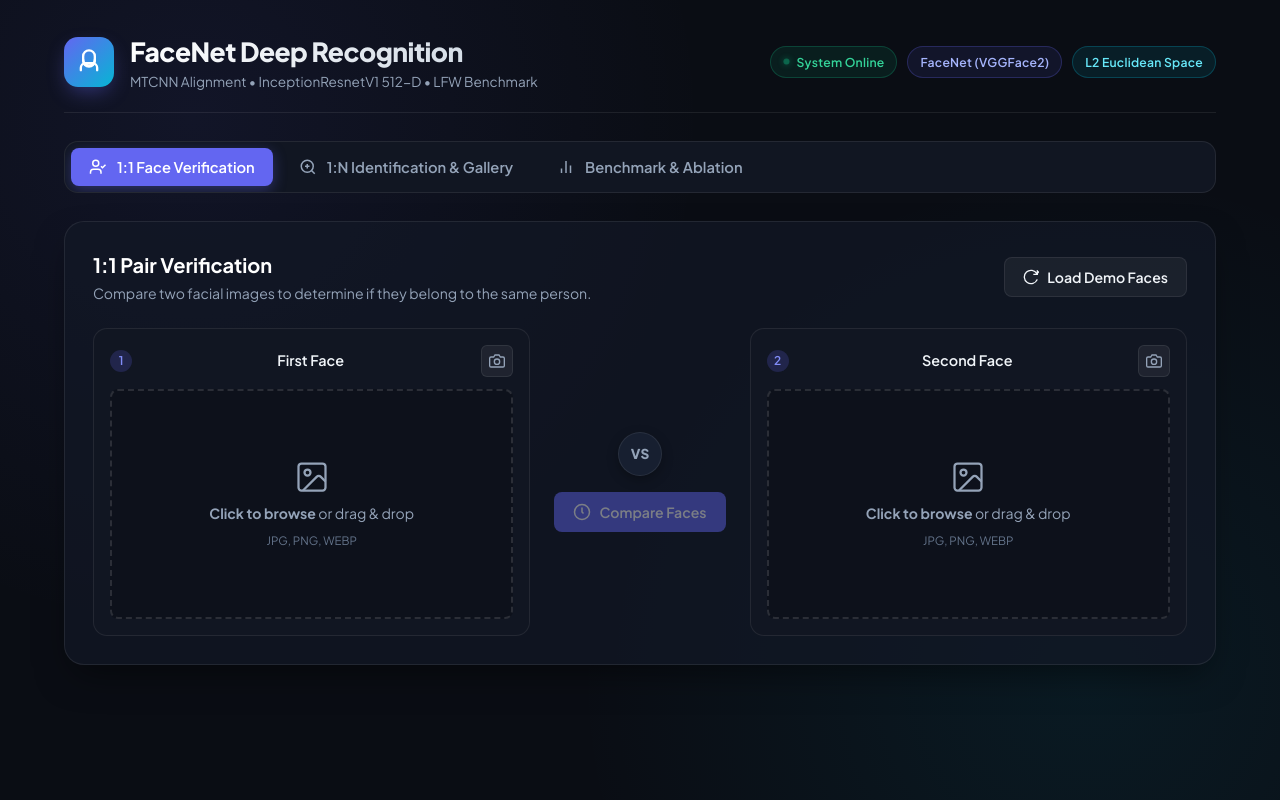
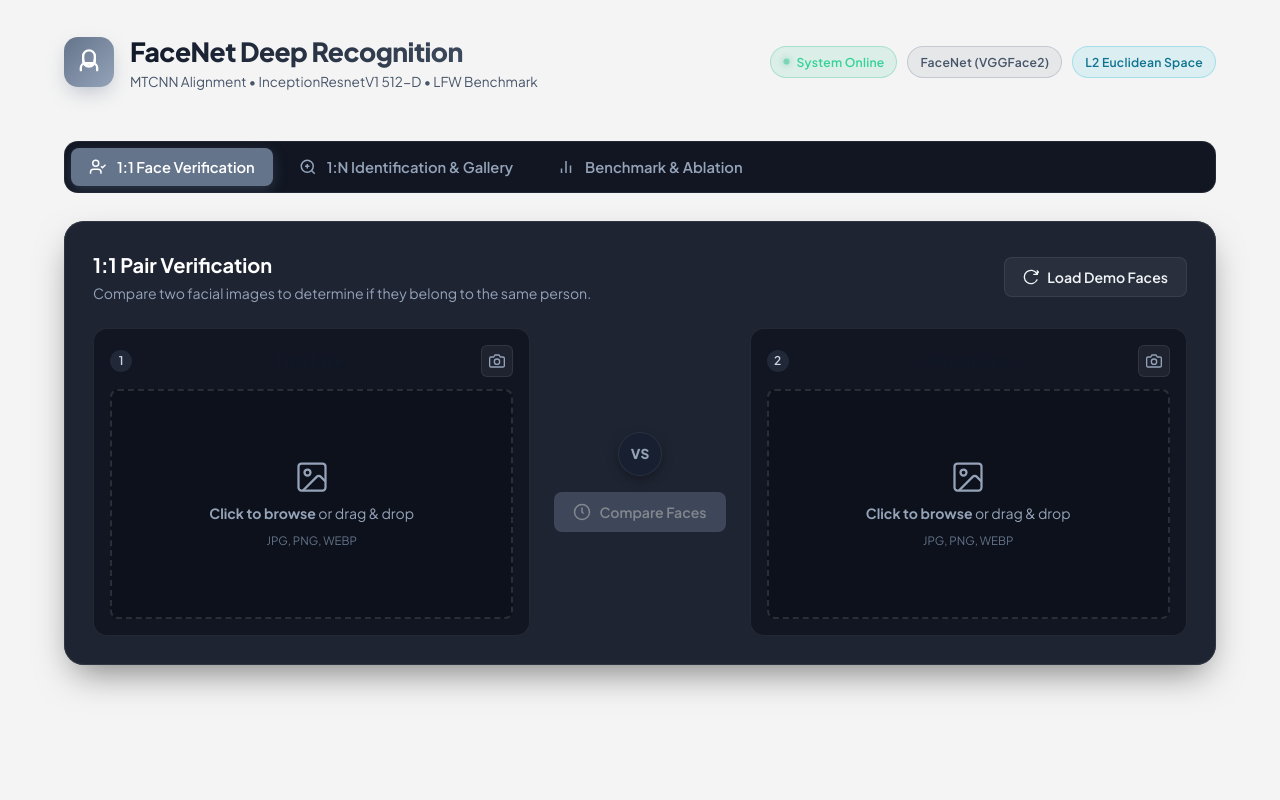
Before and after one commit to srividya052/face-recognition, a Flask app: page / in a window 1280 px wide. Run offline with Flask 3, Linux system fonts and the light colour scheme; data that the repository does not hold is empty; some libraries are stand-ins or nearby versions.

Commit message:
Update UI colors and panel backgrounds
Co-authored-by: Copilot <223556219+Copilot@users.noreply.github.com>

```diff
--- a/app/static/style.css
+++ b/app/static/style.css
@@ -1,18 +1,18 @@
 /* Modern Dark Design System for FaceNet Facial Recognition */
 :root {
-  --bg-main: #0a0d14;
+  --bg-main: #f4f4f4;
   --bg-surface: #111622;
   --bg-surface-elevated: #171f30;
   --bg-glass: rgba(18, 24, 38, 0.72);
   --border-subtle: rgba(255, 255, 255, 0.08);
-  --border-focus: rgba(99, 102, 241, 0.5);
+  --border-focus: rgba(100, 116, 139, 0.5);
 
-  --text-main: #f1f5f9;
-  --text-muted: #94a3b8;
+  --text-main: #111827;
+  --text-muted: #475569;
   --text-dim: #64748b;
 
-  --accent-primary: #6366f1;
-  --accent-primary-hover: #4f46e5;
+  --accent-primary: #64748b;
+  --accent-primary-hover: #475569;
   --accent-cyan: #06b6d4;
   --accent-cyan-glow: rgba(6, 182, 212, 0.25);
   --accent-success: #10b981;
@@ -29,7 +29,7 @@
   --radius-full: 9999px;
 
   --shadow-card: 0 16px 36px -10px rgba(0, 0, 0, 0.5);
-  --shadow-glow: 0 0 25px rgba(99, 102, 241, 0.25);
+  --shadow-glow: 0 0 25px rgba(100, 116, 139, 0.25);
   --transition-fast: 0.18s ease;
   --transition-normal: 0.28s cubic-bezier(0.16, 1, 0.3, 1);
 }
@@ -43,9 +43,7 @@
 body {
   font-family: var(--font-sans);
   background: var(--bg-main);
-  background-image:
-    radial-gradient(circle at 15% 15%, rgba(99, 102, 241, 0.09) 0%, transparent 40%),
-    radial-gradient(circle at 85% 85%, rgba(6, 182, 212, 0.08) 0%, transparent 40%);
+  background-image: none;
   color: var(--text-main);
   min-height: 100vh;
   line-height: 1.5;
@@ -80,19 +78,19 @@ body {
   width: 50px;
   height: 50px;
   border-radius: var(--radius-md);
-  background: linear-gradient(135deg, #6366f1, #06b6d4);
+  background: linear-gradient(135deg, #64748b, #94a3b8);
   display: flex;
   align-items: center;
   justify-content: center;
   color: white;
-  box-shadow: 0 8px 20px -4px rgba(99, 102, 241, 0.4);
+  box-shadow: 0 8px 20px -4px rgba(100, 116, 139, 0.4);
 }
 
 .brand-title {
   font-size: 1.65rem;
   font-weight: 800;
   letter-spacing: -0.02em;
-  background: linear-gradient(120deg, #ffffff, #cbd5e1);
+  background: linear-gradient(120deg, #111827, #475569);
   -webkit-background-clip: text;
   -webkit-text-fill-color: transparent;
 }
@@ -142,19 +140,22 @@ body {
 }
 
 .badge-info {
-  background: rgba(99, 102, 241, 0.1);
-  color: #a5b4fc;
-  border-color: rgba(99, 102, 241, 0.25);
+  background: rgba(100, 116, 139, 0.1);
+  color: #475569;
+  border-color: rgba(100, 116, 139, 0.25);
 }
 
 .badge-accent {
   background: rgba(6, 182, 212, 0.1);
-  color: #67e8f9;
+  color: #0e7490;
   border-color: rgba(6, 182, 212, 0.25);
 }
 
 /* Nav Tabs */
 .nav-tabs {
+  --text-main: #f1f5f9;
+  --text-muted: #94a3b8;
+  --text-dim: #64748b;
   display: flex;
   gap: 8px;
   background: var(--bg-surface);
@@ -190,7 +191,7 @@ body {
 .tab-btn.active {
   color: white;
   background: var(--accent-primary);
-  box-shadow: 0 4px 14px rgba(99, 102, 241, 0.35);
+  box-shadow: 0 4px 14px rgba(100, 116, 139, 0.35);
 }
 
 /* Tab Panes */
@@ -203,6 +204,13 @@ body {
   display: block;
 }
 
+.tab-pane#verify-tab,
+.tab-pane#identify-tab,
+.tab-pane#metrics-tab {
+  background: #3f4652;
+  border-radius: var(--radius-lg);
+}
+
 @keyframes fadeIn {
   from { opacity: 0; transform: translateY(6px); }
   to { opacity: 1; transform: translateY(0); }
@@ -341,8 +352,8 @@ body {
   width: 22px;
   height: 22px;
   border-radius: 50%;
-  background: rgba(99, 102, 241, 0.2);
-  color: #818cf8;
+  background: rgba(100, 116, 139, 0.2);
+  color: #cbd5e1;
   display: inline-flex;
   align-items: center;
   justify-content: center;
```
Also changed, not shown: other parts of app/static/style.css (+14 -11 lines).
